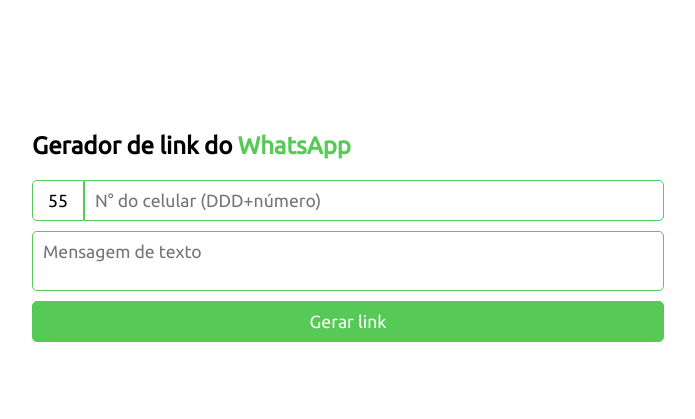
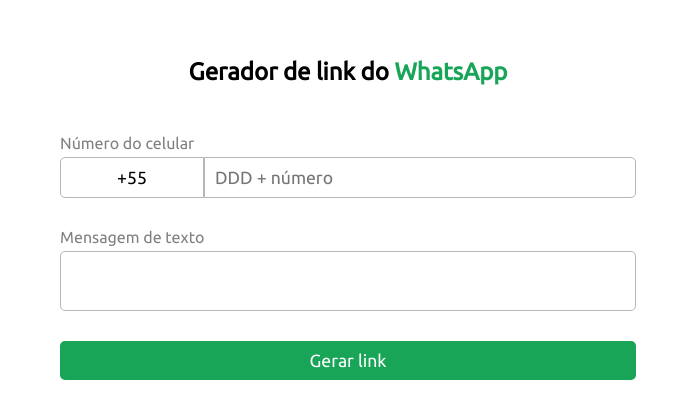
Before and after one commit to DeboraTaveiraa/DeboraTaveiraa.github.io, a plain HTML site: page gerador-de-link-whatsapp/index.html in a window 1280 px wide. Shown: the part 181-600 px from the top of the page, without its empty margins (292-987 px from the left). Drawn offline with nearby package versions, Linux system fonts and the light colour scheme.

Commit message:
Update project

```diff
--- a/gerador-de-link-whatsapp/index.html
+++ b/gerador-de-link-whatsapp/index.html
@@ -1,5 +1,6 @@
 <!DOCTYPE html>
 <html lang="en">
+
 <head>
   <meta charset="UTF-8" />
   <meta http-equiv="X-UA-Compatible" content="IE=edge" />
@@ -8,29 +9,27 @@
   <link rel="shortcut icon" href="icon.png" type="image/x-icon">
   <title>Gerador de Link do WhatsApp</title>
 </head>
+
 <body>
   <div id="app">
     <h2>Gerador de link do <span class="greenName">WhatsApp</span></h2>
-      <div class="container-phone">
-        <input type="text" v-model="prefix" class="prefix" />
-        <input
-          v-model="phone"
-          type="text"
-          placeholder="N° do celular (DDD+número)"
-          class="phone"
-        />
+    <form>
+      <div class="form-one">
+        <label class="labelPhone" for="phone">Número do celular</label>
+        <input type="text" v-model="prefix" class="prefix" id="phone"/>
+        <input type="text" v-model="phone" placeholder="DDD + número" class="phone"/>
       </div>
-      <textarea v-model="text" placeholder="Mensagem de texto"></textarea>
+      <div class="form-two">
+        <label for="text" class="labelMessage">Mensagem de texto</label>
+        <textarea v-model="text" id="message" class="message"></textarea>
+      </div>
+      <button @click="gerarLink" class="openLink">Gerar link</button>
+    </form>
+  </div>
 
-      <button @click="gerarLink">Gerar link</button>
-
-      <span class="link greenName" v-if="link">
-        Link gerado!
-        <a :href="link" target="_blanck">Clique aqui</a>
-      </span>
-    </div>
 
   <script src="https://cdn.jsdelivr.net/npm/vue/dist/vue.js"></script>
   <script src="vue.js"></script>
 </body>
+
 </html>
--- a/gerador-de-link-whatsapp/style.css
+++ b/gerador-de-link-whatsapp/style.css
@@ -2,49 +2,107 @@
 
 * {
   font-family: "Ubuntu", sans-serif;
+  margin: 0;
+  padding: 0;
+  box-sizing: border-box;
 }
 
 #app {
   width: 50%;
   height: 100vh;
+  display: grid;
+  grid-template-columns: 100%;
+  grid-template-areas:
+  "h2"
+  "form";
+  grid-gap: 3rem;
+  text-align: center;
+  justify-content: center;
+  align-content: center;
   margin: 0 auto;
-  display: flex;
-  flex-direction: column;
-  justify-content: center;
 }
 
-.greenName {
-  color: rgb(87, 201, 87);
+h2 {
+  grid-area:  h2;
 }
 
-.container-phone {
-  display: flex;
-  justify-content: space-between;
+form {
+  grid-area: form;
+  max-width: 90%;
+  justify-content: center;
+  display: grid;
+  gap: 30px 0px;
+  grid-template-columns: 100%;
+  grid-template-areas:
+  "form-one"
+  "form-two"
+  "openLink";
+  margin: 0 auto;
+  text-align: left;
+}
+
+.form-one {
+  grid-area: form-one;
+  display: grid;
+  grid-template-columns: 25% 75%;
+  grid-template-areas:
+  "labelPhone labelPhone"
+  "prefix phone";
+  gap: 5px 0px;
+
+}
+.labelPhone {
+  grid-area: labelPhone;
 }
 
 .prefix {
-  width: 30px;
+  grid-area:  prefix;
   text-align: center;
   border-radius: 5px 0 0 5px;
 }
 
 .phone {
-  flex: 1;
+  grid-area: phone;
   border-radius: 0 5px 5px 0;
 }
 
+.form-two {
+  grid-area: form-two;
+  display: grid;
+  grid-template-columns: 1fr;
+  grid-template-areas:
+  "labelMessage labelMessage"
+  "message message";
+  gap: 5px 0px;
+}
+
+.labelMessage {
+  grid-area: labelMessage;
+}
+.message {
+  grid-area: message;
+}
+.openLink {
+  grid-area: openLink;
+}
+.greenName {
+  color: #18A558;
+}
+
+label {
+  color: gray;
+}
 input,
 textarea,
 button {
   padding: 10px;
   font-size: 1.1em;
   border-radius: 5px;
-  border: 1px solid rgb(87, 201, 87);
 }
 
 input,
 textarea {
-  margin-bottom: 10px;
+  border: 1px solid #b5b6b7;
 }
 
 textarea {
@@ -52,37 +110,16 @@
 }
 
 button {
-  background-color: rgb(87, 201, 87);
+  background-color: #18A558;
   color: #fff;
+  border: none;
 }
 
-.link {
-  margin-top: 15px;
-  font-size: 1.1em;
-}
-
-a {
-  color: #2eb5e0;
-}
-
-@media (max-width: 405px) {
+@media (max-width: 639px) {
   #app {
-    width: 100%;
+    width: 90%;
   }
-  .container-phone,
-  textarea {
-    font-size: 0.9em;
-  }
-  .phone {
-    width: 100%;
-  }
-  button {
-    font-size: 1em;
+  h2 {
+    font-size: 1.2em;
   }
 }
-
-@media (max-width: 655px) {
-  #app {
-    width: 80%;
-  }
-}
--- a/gerador-de-link-whatsapp/vue.js
+++ b/gerador-de-link-whatsapp/vue.js
@@ -1,7 +1,7 @@
 new Vue({
     el: '#app',
     data: {
-        prefix: '55',
+        prefix: '+55',
         phone: '',
         text: '',
         link: '',
@@ -12,6 +12,7 @@
                 this.link = `https://api.whatsapp.com/send?phone=${this.prefix}${this.phone}&text=${this.text}`
                 this.phone = ''
                 this.text = ''
+                window.open(this.link)
             }
         }
     }
```
Lines whose indentation alone changed are shown as unchanged.
